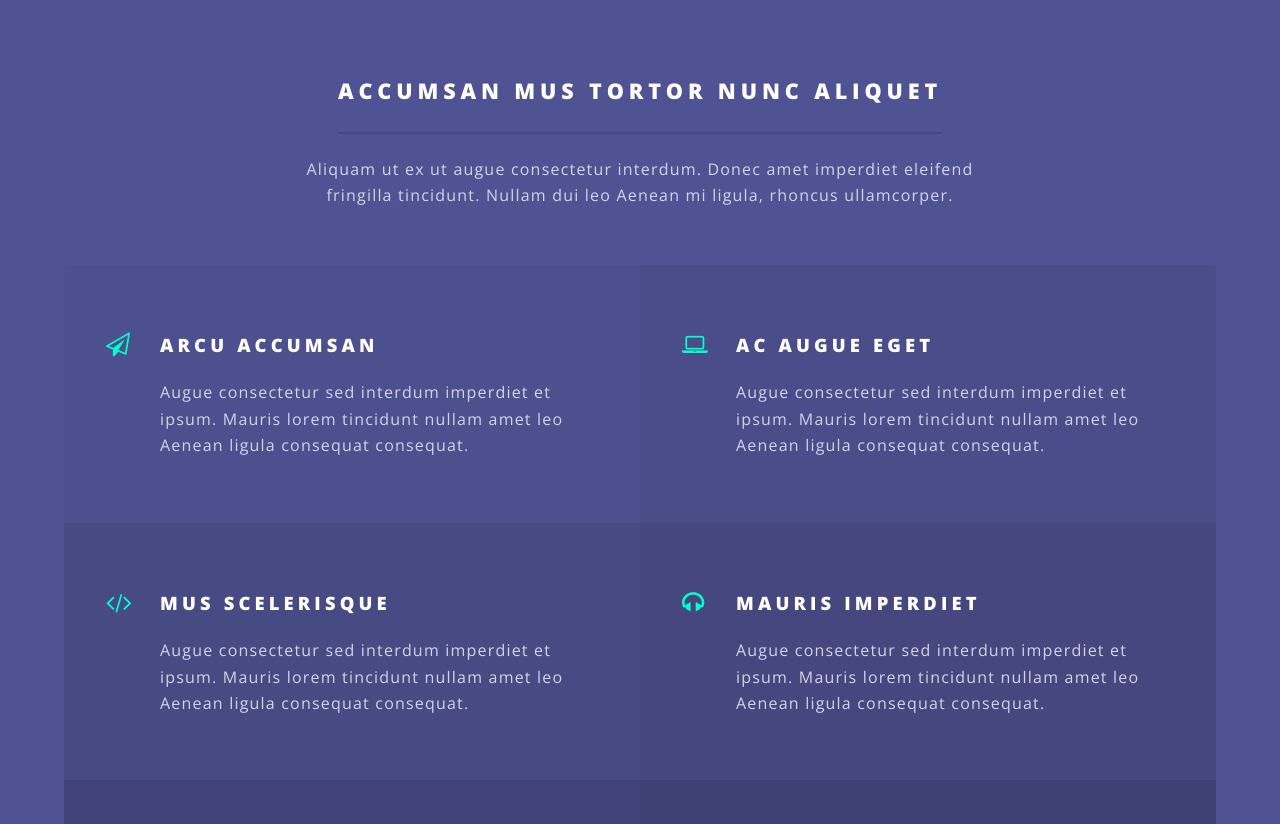
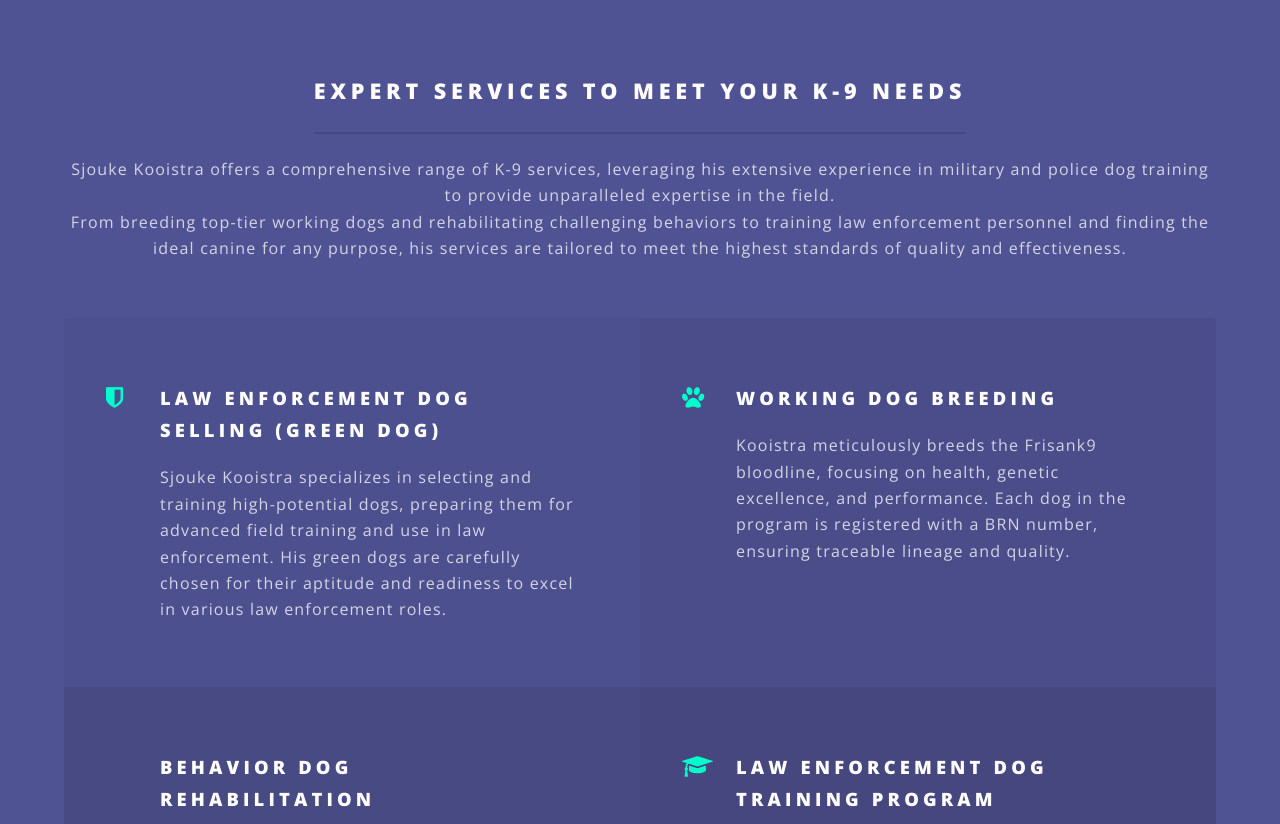
Before and after one commit to Gao921010/Gao921010.github.io, a Jekyll site: the page built from index.html, in a window 1280 px wide and 900 px high, scrolled down 2713 px, cut to the strip 76-900 px from the top of the window. Built offline with Jekyll 4.4.1, drawn with Linux system fonts in a browser that asks for light colours; some of the changed text lies outside the part shown.

Commit message:
Update index.html

```diff
--- a/index.html
+++ b/index.html
@@ -58,34 +58,34 @@
 					<section id="three" class="wrapper style3 special">
 						<div class="inner">
 							<header class="major">
-								<h2>Accumsan mus tortor nunc aliquet</h2>
-								<p>Aliquam ut ex ut augue consectetur interdum. Donec amet imperdiet eleifend<br />
-								fringilla tincidunt. Nullam dui leo Aenean mi ligula, rhoncus ullamcorper.</p>
+								<h2>Expert Services to meet your k-9 needs</h2>
+								<p>Sjouke Kooistra offers a comprehensive range of K-9 services, leveraging his extensive experience in military and police dog training to provide unparalleled expertise in the field.<br />
+								From breeding top-tier working dogs and rehabilitating challenging behaviors to training law enforcement personnel and finding the ideal canine for any purpose, his services are tailored to meet the highest standards of quality and effectiveness.</p>
 							</header>
 							<ul class="features">
-								<li class="icon fa-paper-plane-o">
-									<h3>Arcu accumsan</h3>
-									<p>Augue consectetur sed interdum imperdiet et ipsum. Mauris lorem tincidunt nullam amet leo Aenean ligula consequat consequat.</p>
+								<li class="icon fa-shield">
+									<h3>Law Enforcement Dog Selling (Green Dog)</h3>
+									<p>Sjouke Kooistra specializes in selecting and training high-potential dogs, preparing them for advanced field training and use in law enforcement. His green dogs are carefully chosen for their aptitude and readiness to excel in various law enforcement roles.</p>
 								</li>
-								<li class="icon fa-laptop">
-									<h3>Ac Augue Eget</h3>
-									<p>Augue consectetur sed interdum imperdiet et ipsum. Mauris lorem tincidunt nullam amet leo Aenean ligula consequat consequat.</p>
+								<li class="icon fa-paw">
+									<h3>Working Dog Breeding</h3>
+									<p>Kooistra meticulously breeds the Frisank9 bloodline, focusing on health, genetic excellence, and performance. Each dog in the program is registered with a BRN number, ensuring traceable lineage and quality.</p>
 								</li>
-								<li class="icon fa-code">
-									<h3>Mus Scelerisque</h3>
-									<p>Augue consectetur sed interdum imperdiet et ipsum. Mauris lorem tincidunt nullam amet leo Aenean ligula consequat consequat.</p>
+								<li class="icon fa-dog">
+									<h3>Behavior Dog Rehabilitation</h3>
+									<p>Sjouke Kooistra rehabilitates aggressive civil and working dogs, transforming their behavior through expert intervention and training. His approach restores the dogs to a state of balance and functionality, allowing them to reintegrate effectively into their roles.</p>
 								</li>
-								<li class="icon fa-headphones">
-									<h3>Mauris Imperdiet</h3>
-									<p>Augue consectetur sed interdum imperdiet et ipsum. Mauris lorem tincidunt nullam amet leo Aenean ligula consequat consequat.</p>
+								<li class="icon fa-graduation-cap">
+									<h3>Law Enforcement Dog Training Program</h3>
+									<p>Kooistra offers comprehensive training programs for dog handling officers, helpers, and trainers, equipping them with the skills needed for effective K-9 teamwork. His programs emphasize practical, real-world applications and high standards of training.</p>
 								</li>
-								<li class="icon fa-heart-o">
-									<h3>Aenean Primis</h3>
-									<p>Augue consectetur sed interdum imperdiet et ipsum. Mauris lorem tincidunt nullam amet leo Aenean ligula consequat consequat.</p>
+								<li class="icon fa-medal">
+									<h3>KNPV Training Program</h3>
+									<p>Sjouke Kooistra provides specialized training for dog sports enthusiasts, guiding them towards obtaining KNPV or IGP certifications. His program focuses on developing dogs and handlers to achieve excellence in competitive dog sports.</p>
 								</li>
-								<li class="icon fa-flag-o">
-									<h3>Tortor Ut</h3>
-									<p>Augue consectetur sed interdum imperdiet et ipsum. Mauris lorem tincidunt nullam amet leo Aenean ligula consequat consequat.</p>
+								<li class="icon fa-search">
+									<h3>Vendor Services</h3>
+									<p>Kooistra excels at finding and selecting ideal dogs tailored to specific needs, whether for personal, law enforcement, or security purposes. His extensive network and expertise ensure the perfect match for every requirement.</p>
 								</li>
 							</ul>
 						</div>
```
